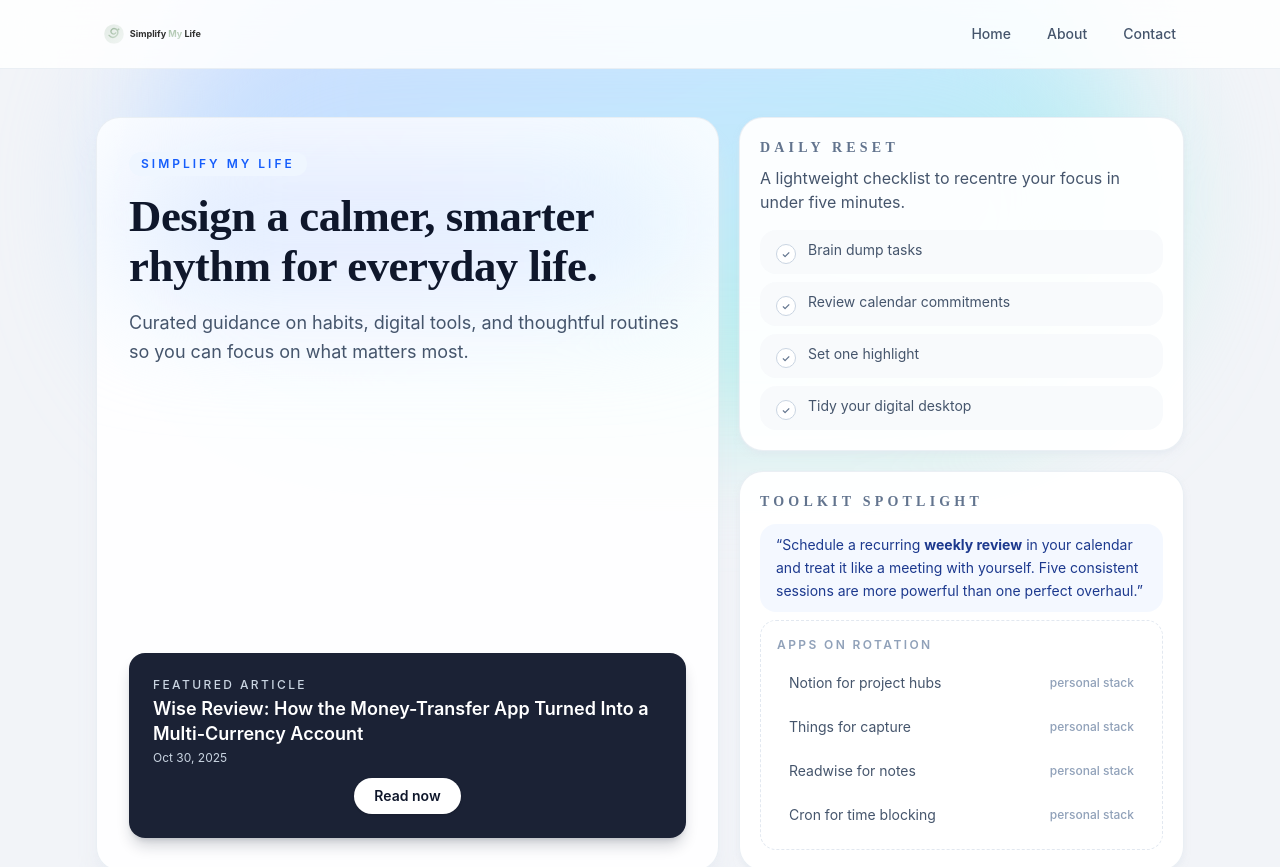
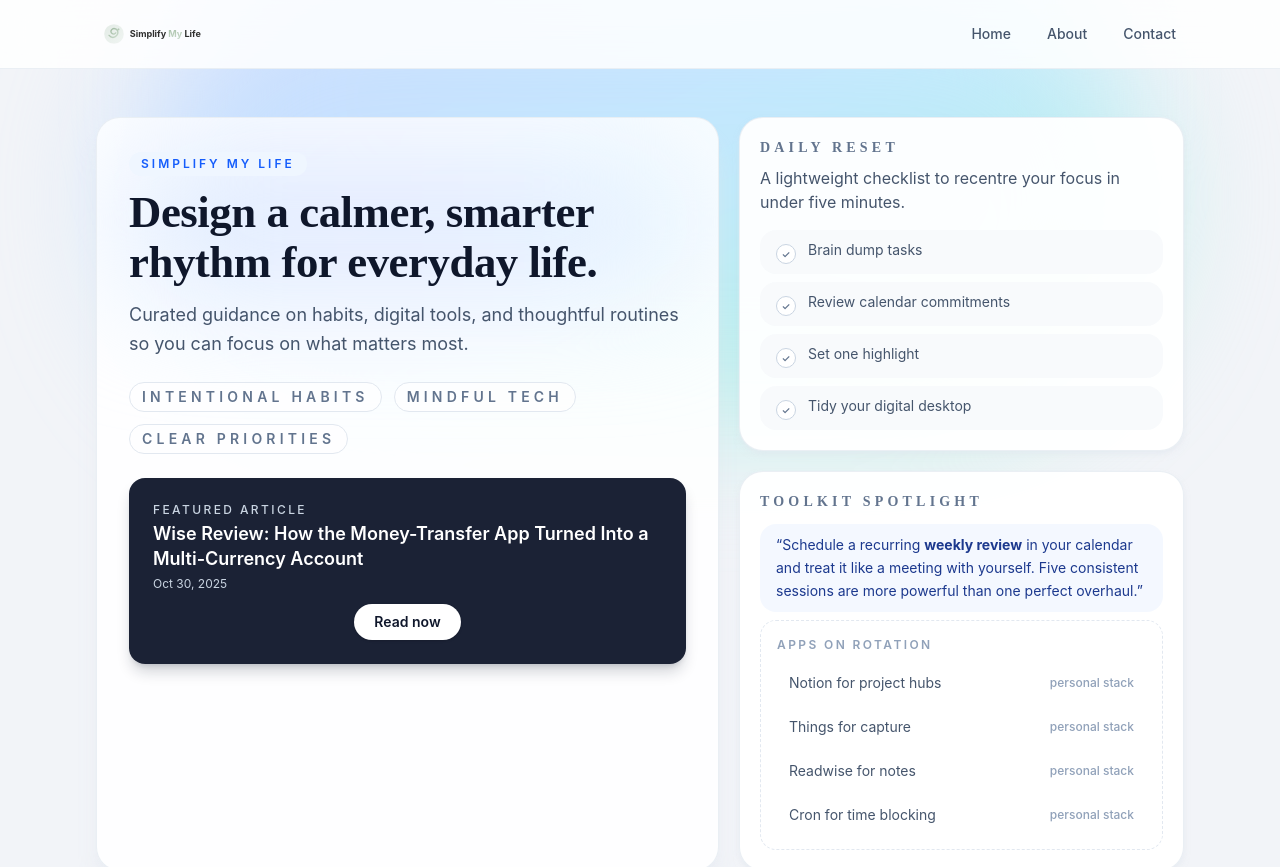
Before and after one commit to chetanbasuray/simplifymylife-blog, a Next.js app: page / in a window 1280 px wide. Shown: the top 867 px of the page. Built offline with nearby package versions, Linux system fonts and the light colour scheme.

Commit message:
Refine hero spacing with supporting badges

```diff
--- a/src/app/page.jsx
+++ b/src/app/page.jsx
@@ -68,8 +68,8 @@ export default async function HomePage({ searchParams }) {
         <section className="grid gap-5 lg:grid-cols-[minmax(0,7fr)_minmax(0,5fr)]">
           <div className="relative overflow-hidden rounded-3xl border border-slate-200/70 bg-white/90 p-8 shadow-xl shadow-slate-200/60">
             <div className="absolute inset-x-8 top-10 h-32 rounded-3xl bg-gradient-to-r from-blue-100 via-indigo-100 to-sky-100 blur-3xl" />
-            <div className="relative flex h-full flex-col justify-between gap-8">
-              <div className="space-y-4">
+            <div className="relative flex h-full flex-col gap-6">
+              <div className="space-y-3">
                 <span className="inline-flex items-center gap-2 rounded-full bg-blue-50 px-3 py-1 text-xs font-semibold uppercase tracking-[0.25em] text-blue-600">
                   simplify my life
                 </span>
@@ -79,6 +79,17 @@ export default async function HomePage({ searchParams }) {
                 <p className="max-w-xl text-base leading-relaxed text-slate-600 sm:text-lg">
                   Curated guidance on habits, digital tools, and thoughtful routines so you can focus on what matters most.
                 </p>
+              </div>
+
+              <div className="flex flex-wrap gap-3 text-xs font-semibold text-slate-500 sm:text-sm">
+                {["Intentional habits", "Mindful tech", "Clear priorities"].map((pill) => (
+                  <span
+                    key={pill}
+                    className="inline-flex items-center gap-2 rounded-full border border-slate-200 bg-white/70 px-3 py-1 uppercase tracking-[0.3em] text-slate-500"
+                  >
+                    {pill}
+                  </span>
+                ))}
               </div>
 
               {featuredPost && (
```
